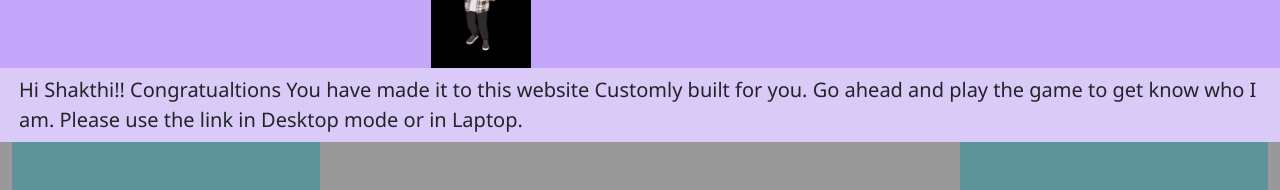
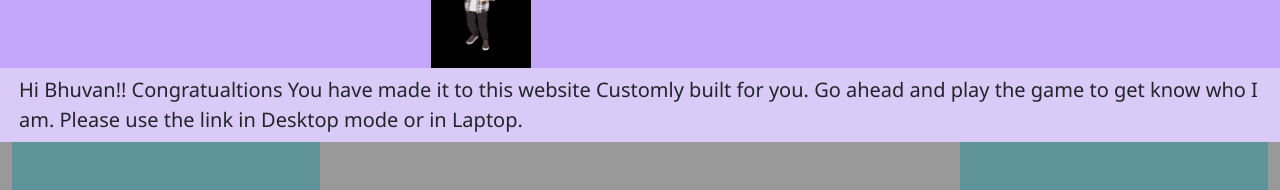
Before and after one commit to DeadShot1012/Kevin, a plain HTML site: page index.html in a window 1280 px wide. Shown: the part 134-324 px from the top of the page. Drawn offline with nearby package versions, Linux system fonts and the light colour scheme; a script that the page names is missing; a web font is replaced by a local one.

Commit message:
Update index.html

```diff
--- a/index.html
+++ b/index.html
@@ -128,7 +128,7 @@
         <section id="messageContent">
           <article>
             <div class="message">
-              Hi Shakthi!! Congratualtions You have made it to this website Customly built for you.
+              Hi Bhuvan!! Congratualtions You have made it to this website Customly built for you.
               Go ahead and play the game to get know who I am.
               Please use the link in Desktop mode or in Laptop.
             </div>
```
